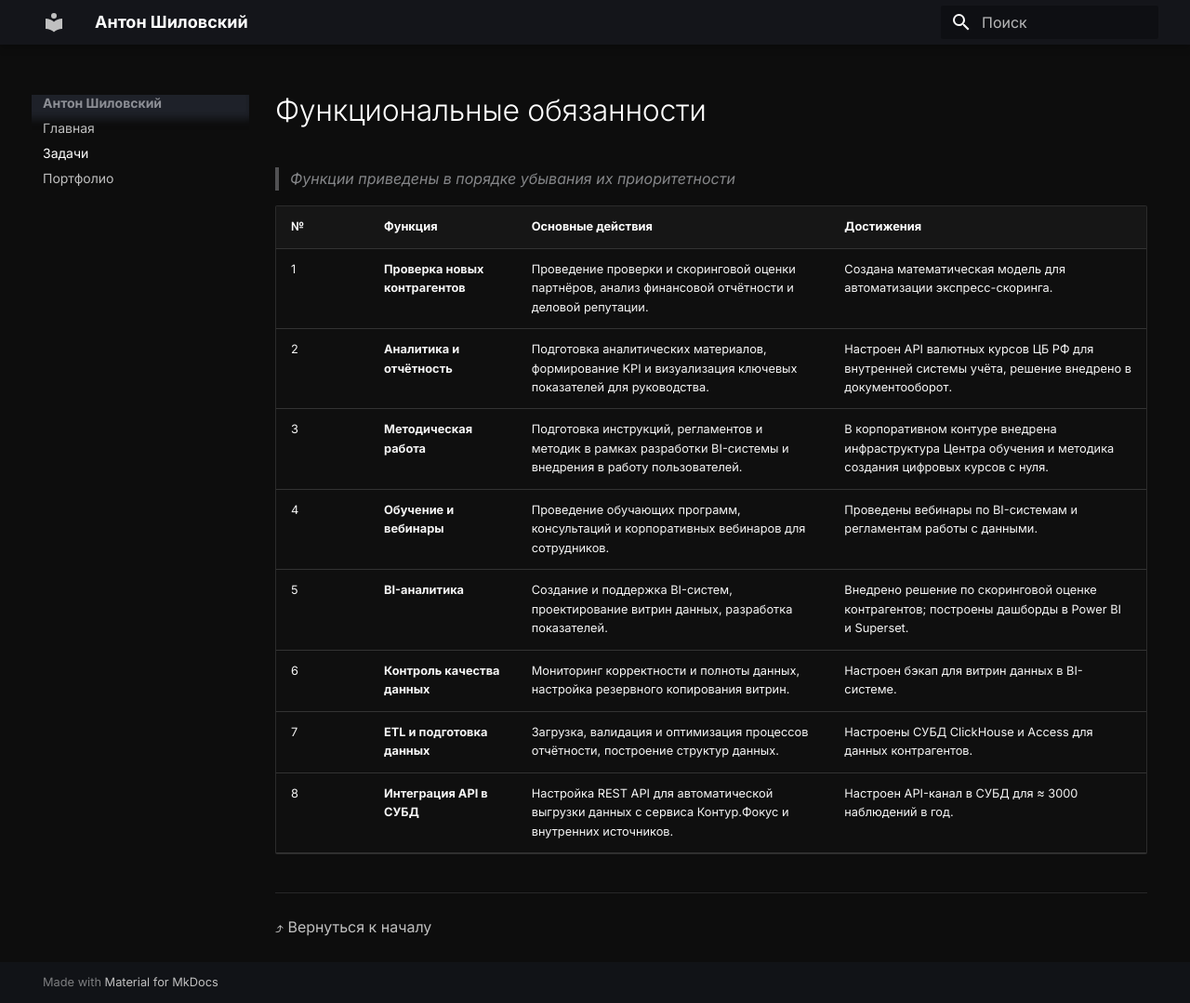
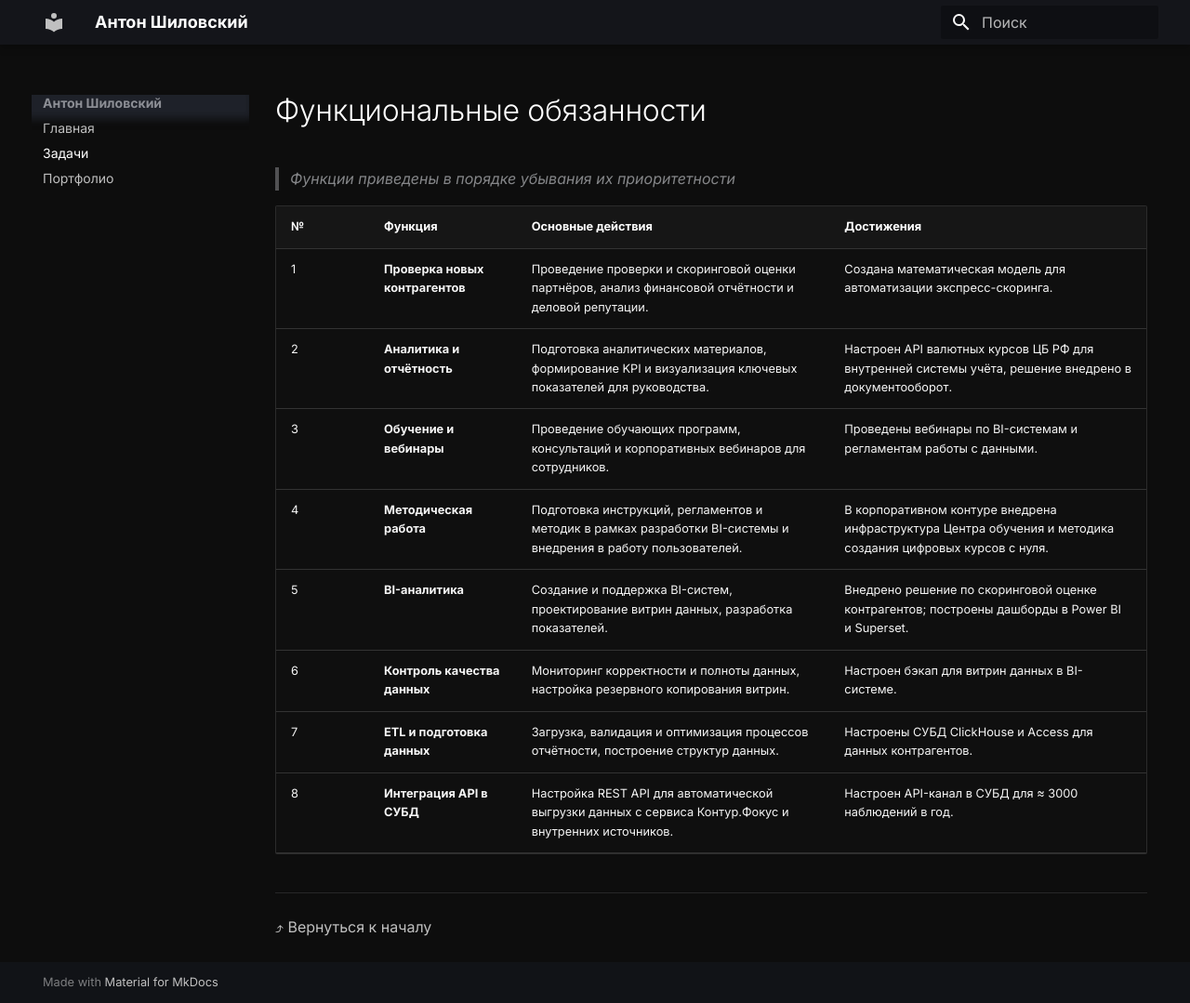
Before and after one commit to antonshilovsky/wiki, an MkDocs documentation site: the page built from docs/tasks.md, in a window 1280 px wide and 1079 px high. Shown: the whole window at 93% size. Built offline with MkDocs 1.6.1 and Material for MkDocs 9.7.7, drawn with Linux system fonts in a browser that asks for light colours.

Commit message:
Update design: black-silver theme and structure cleanup

```diff
--- a/docs/tasks.md
+++ b/docs/tasks.md
@@ -6,8 +6,8 @@
 |---|----------|------------------|-------------|
 | 1 | **Проверка новых контрагентов** | Проведение проверки и скоринговой оценки партнёров, анализ финансовой отчётности и деловой репутации. | Создана математическая модель для автоматизации экспресс-скоринга. |
 | 2 | **Аналитика и отчётность** | Подготовка аналитических материалов, формирование KPI и визуализация ключевых показателей для руководства. | Настроен API валютных курсов ЦБ РФ для внутренней системы учёта, решение внедрено в документооборот. |
-| 3 | **Методическая работа** | Подготовка инструкций, регламентов и методик в рамках разработки BI-системы и внедрения в работу пользователей. | В корпоративном контуре внедрена инфраструктура Центра обучения и методика создания цифровых курсов с нуля. |
-| 4 | **Обучение и вебинары** | Проведение обучающих программ, консультаций и корпоративных вебинаров для сотрудников. | Проведены вебинары по BI-системам и регламентам работы с данными. |
+| 3 | **Обучение и вебинары** | Проведение обучающих программ, консультаций и корпоративных вебинаров для сотрудников. | Проведены вебинары по BI-системам и регламентам работы с данными. |
+| 4 | **Методическая работа** | Подготовка инструкций, регламентов и методик в рамках разработки BI-системы и внедрения в работу пользователей. | В корпоративном контуре внедрена инфраструктура Центра обучения и методика создания цифровых курсов с нуля. |
 | 5 | **BI-аналитика** | Создание и поддержка BI-систем, проектирование витрин данных, разработка показателей. | Внедрено решение по скоринговой оценке контрагентов; построены дашборды в Power BI и Superset. |
 | 6 | **Контроль качества данных** | Мониторинг корректности и полноты данных, настройка резервного копирования витрин. | Настроен бэкап для витрин данных в BI-системе. |
 | 7 | **ETL и подготовка данных** | Загрузка, валидация и оптимизация процессов отчётности, построение структур данных. | Настроены СУБД ClickHouse и Access для данных контрагентов. |
```
